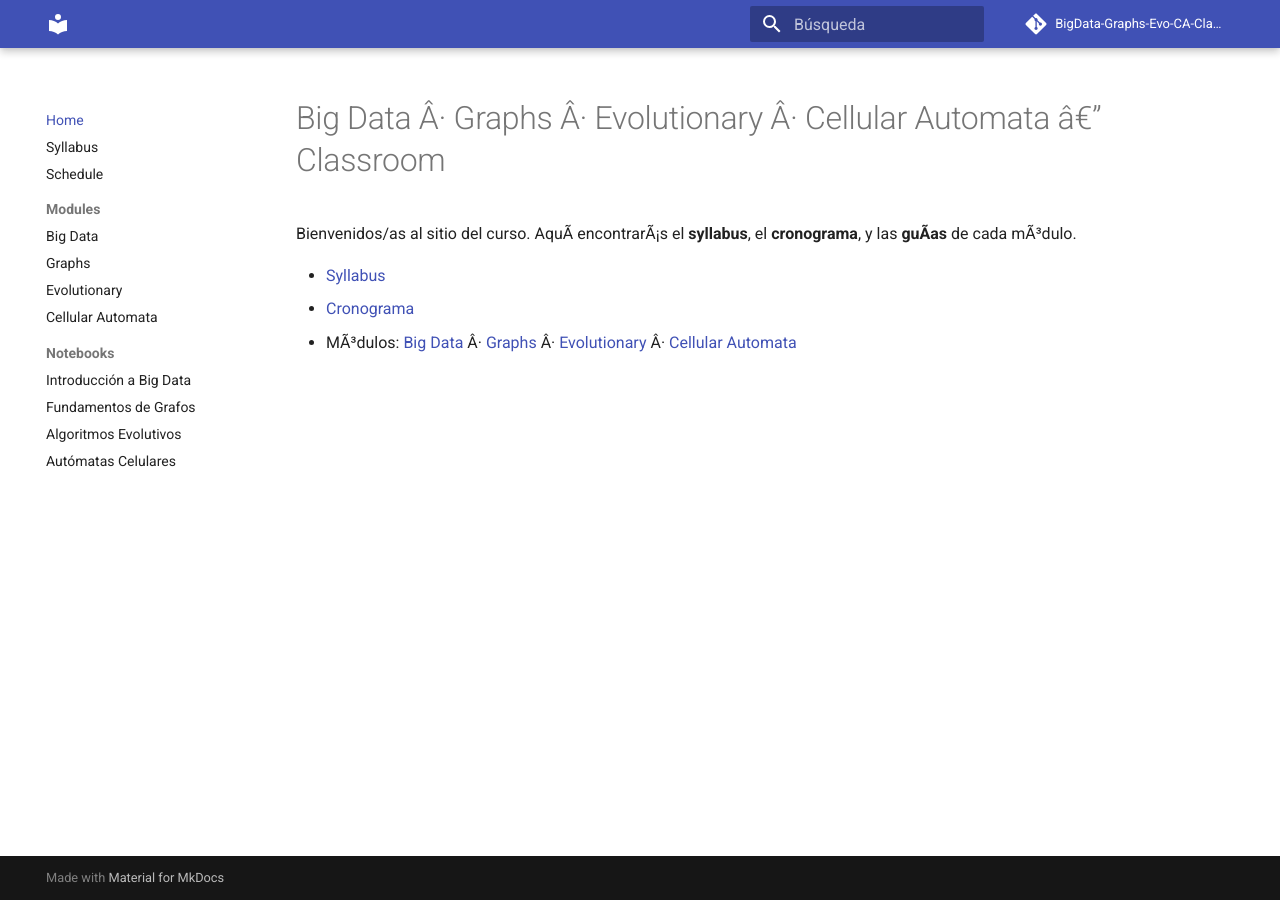
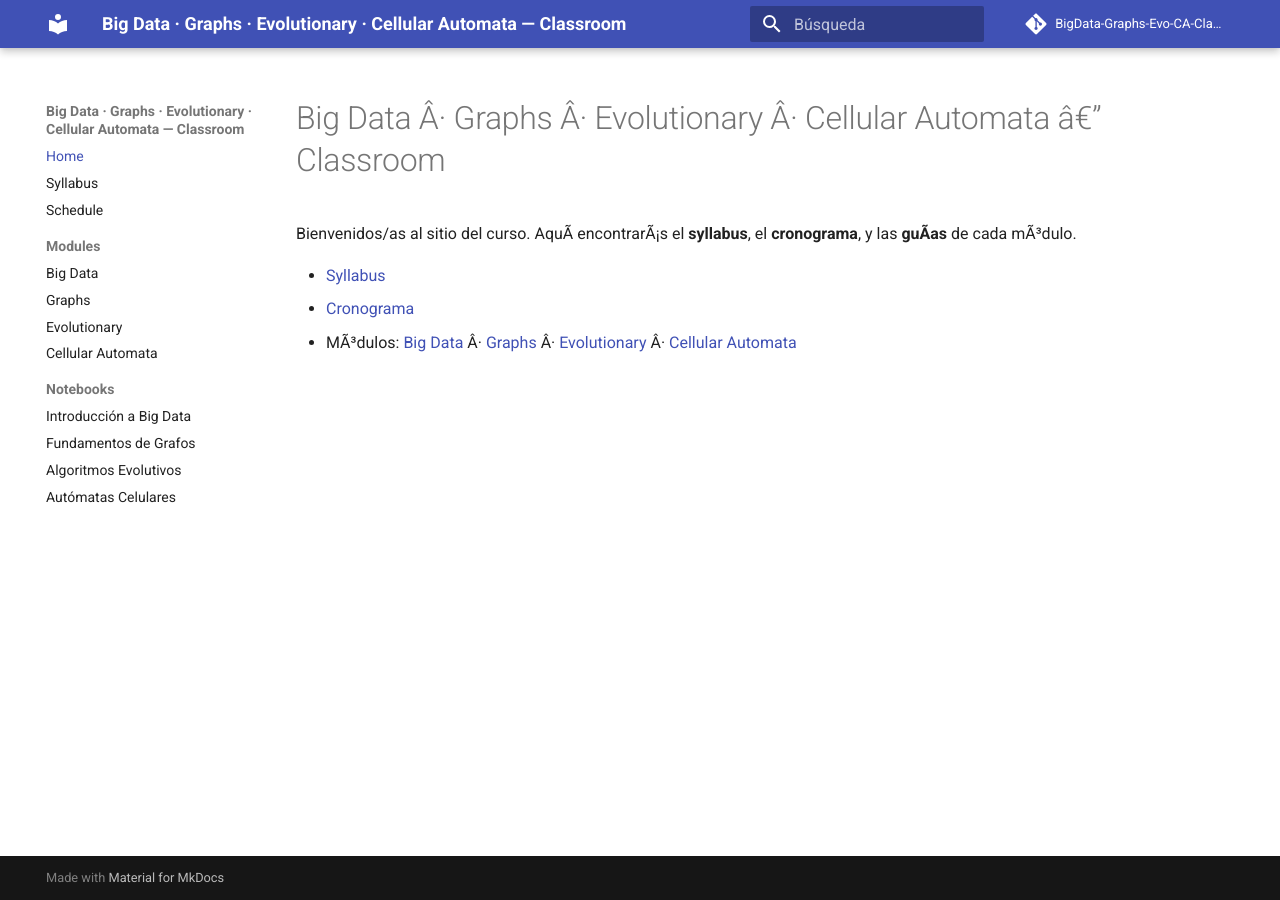
Before and after one commit to sgevatschnaider/BigData-Graphs-Evo-CA-Classroom, an MkDocs documentation site: the page built from docs/index.md, in a window 1280 px wide. Built offline with MkDocs 1.6.1 and Material for MkDocs 9.7.7, drawn with Linux system fonts in a browser that asks for light colours; comment, search, counter and statistics services are not loaded; some of the changed lines change nothing that is shown.

Commit message:
Update mkdocs.yml

```diff
--- a/mkdocs.yml
+++ b/mkdocs.yml
@@ -1,4 +1,4 @@
-ssite_name: "Big Data · Graphs · Evolutionary · Cellular Automata — Classroom"
+site_name: "Big Data · Graphs · Evolutionary · Cellular Automata — Classroom"
 site_description: "Material educativo sobre Big Data, Teoría de Grafos, Algoritmos Evolutivos y Autómatas Celulares"
 site_author: "Sergio Gevatschnaider"
 site_url: "https://sgevatschnaider.github.io/BigData-Graphs-Evo-CA-Classroom/"
```
